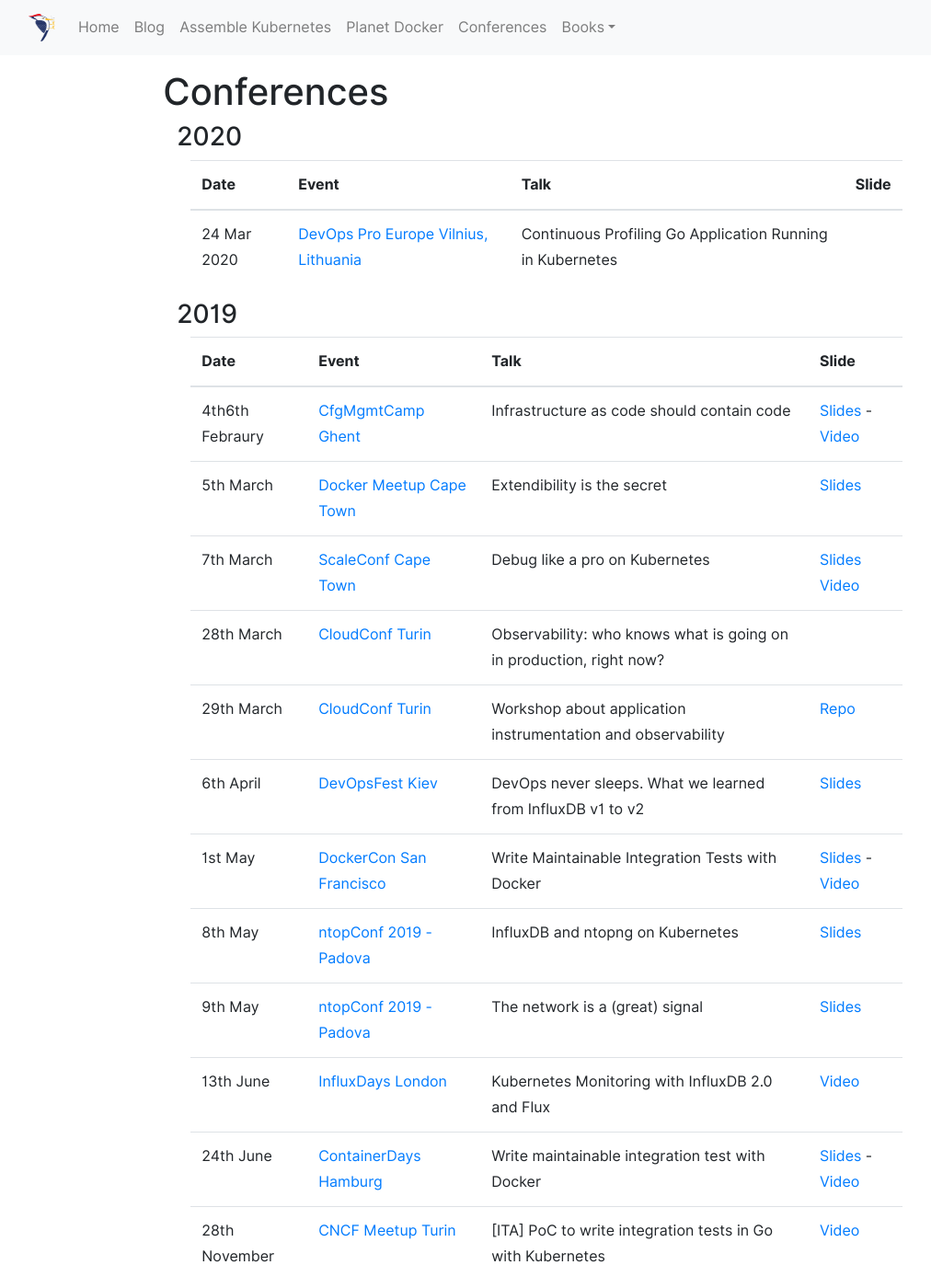
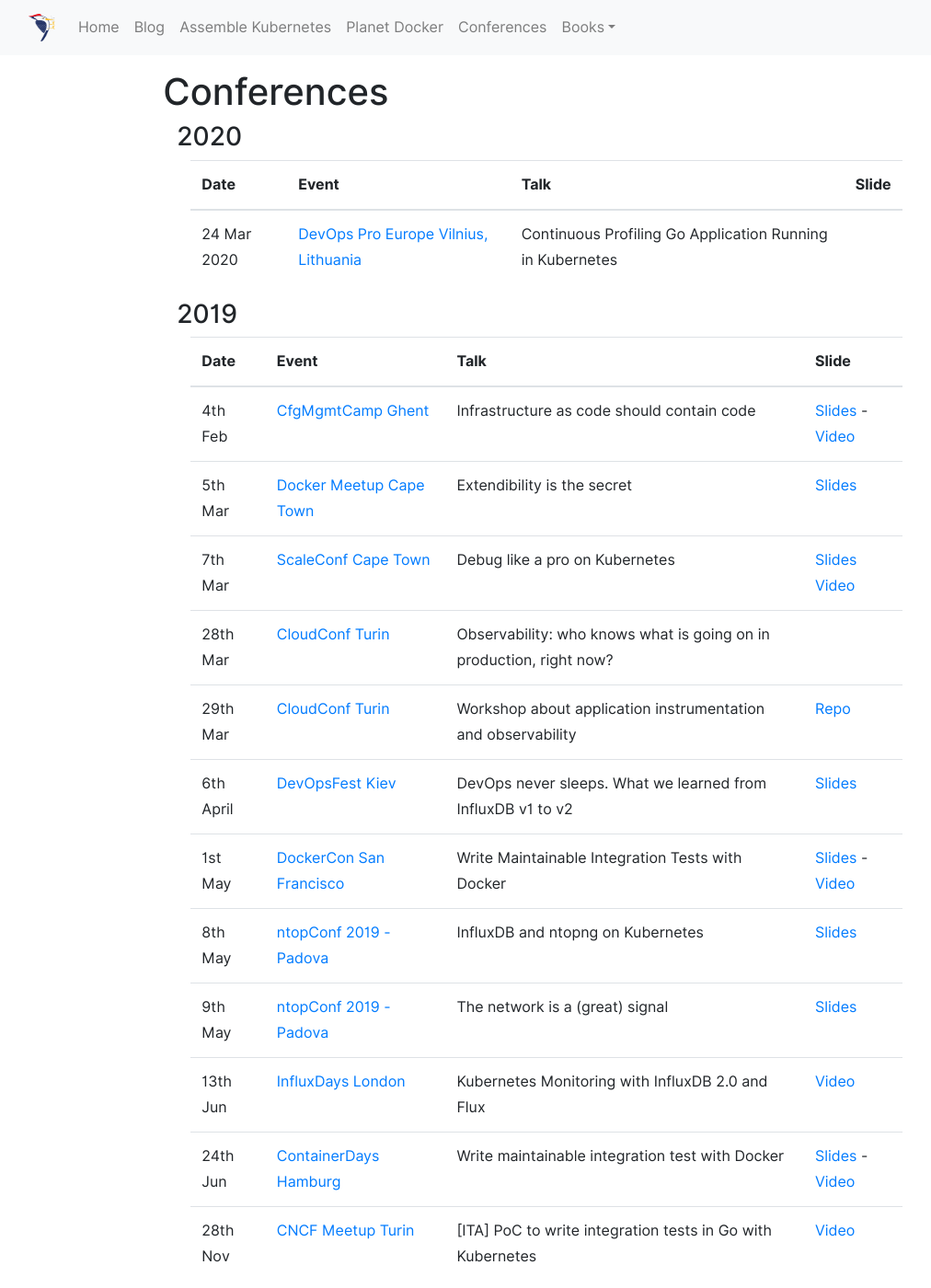
Before and after one commit to gianarb/gianarb.github.com, a Jekyll site: the page built from conferences.html, in a window 1280 px wide and 1400 px high. Shown: the whole window at 92% size, without its empty margins (54-1066 px from the left). Built offline with Jekyll 4.4.1, drawn with Linux system fonts in a browser that asks for light colours; nearby versions of some CDN libraries.

Commit message:
Fixed months
Signed-off-by: Gianluca Arbezzano <gianarb92@gmail.com>

```diff
--- a/conferences.html
+++ b/conferences.html
@@ -34,7 +34,7 @@
               </thead>
               <tbody>
                 <tr>
-                  <td>4th6th Febraury</td>
+                  <td>4th Feb</td>
                   <td><a href="https://cfgmgmtcamp.eu/">CfgMgmtCamp Ghent</a></td>
                   <td>Infrastructure as code should contain code</td>
                   <td>
@@ -43,7 +43,7 @@
                   </td>
                 </tr>
                 <tr>
-                  <td>5th March</td>
+                  <td>5th Mar</td>
                   <td><a href="https://www.meetup.com/Docker-Cape-Town/events/259164238/">Docker Meetup Cape Town</a></td>
                   <td>Extendibility is the secret</td>
                   <td>
@@ -51,22 +51,22 @@
                   </td>
                 </tr>
                 <tr>
-                  <td>7th March</td>
+                  <td>7th Mar</td>
                   <td><a href="https://scaleconf.org/speakers/#gianlucca-arbezzano">ScaleConf Cape Town</a></td>
                   <td>Debug like a pro on Kubernetes</td>
                   <td>
                       <a href="https://speakerdeck.com/gianarb/scaleconf-cape-town-debug-like-a-pro-on-kubernetes" target="_blank">Slides</a>
-                       <a href="https://youtu.be/lcHUYwp5rQY" target="_blank">Video</a>
+                       <a href="https://www.youtube.com/watch?v=lcHUYwp5rQY&feature=youtu.be" target="_blank">Video</a>
                   </td>
                 </tr>
                 <tr>
-                  <td>28th March</td>
+                  <td>28th Mar</td>
                   <td><a href="https://2019.cloudconf.it/">CloudConf Turin</a></td>
                   <td>Observability: who knows what is going on in production, right now?</td>
                   <td></td>
                 </tr>
                 <tr>
-                  <td>29th March</td>
+                  <td>29th Mar</td>
                   <td><a href="https://2019.cloudconf.it/workshop.html#monitoring">CloudConf Turin</a></td>
                   <td>Workshop about application instrumentation and observability</td>
                   <td>
@@ -107,7 +107,7 @@
                   </td>
                 </tr>
                 <tr>
-                  <td>13th June</td>
+                  <td>13th Jun</td>
                   <td><a href="https://influxdays.com/speakers/gianluca-arbezzano/">InfluxDays London</a></td>
                   <td>Kubernetes Monitoring with InfluxDB 2.0 and Flux</td>
                   <td>
@@ -115,7 +115,7 @@
                   </td>
                 </tr>
                 <tr>
-                  <td>24th June</td>
+                  <td>24th Jun</td>
                   <td><a href="https://www.containerdays.io/program/conferenceday2/#write-maintaina">ContainerDays Hamburg</a></td>
                   <td>Write maintainable integration test with Docker</td>
                   <td>
@@ -124,7 +124,7 @@
                   </td>
                 </tr>
                 <tr>
-                  <td>28th November</td>
+                  <td>28th Nov</td>
                   <td><a href="https://www.meetup.com/CNCF-Italy/events/266210730/">CNCF Meetup Turin</a></td>
                   <td>[ITA] PoC to write integration tests in Go with Kubernetes</td>
                   <td>
```
